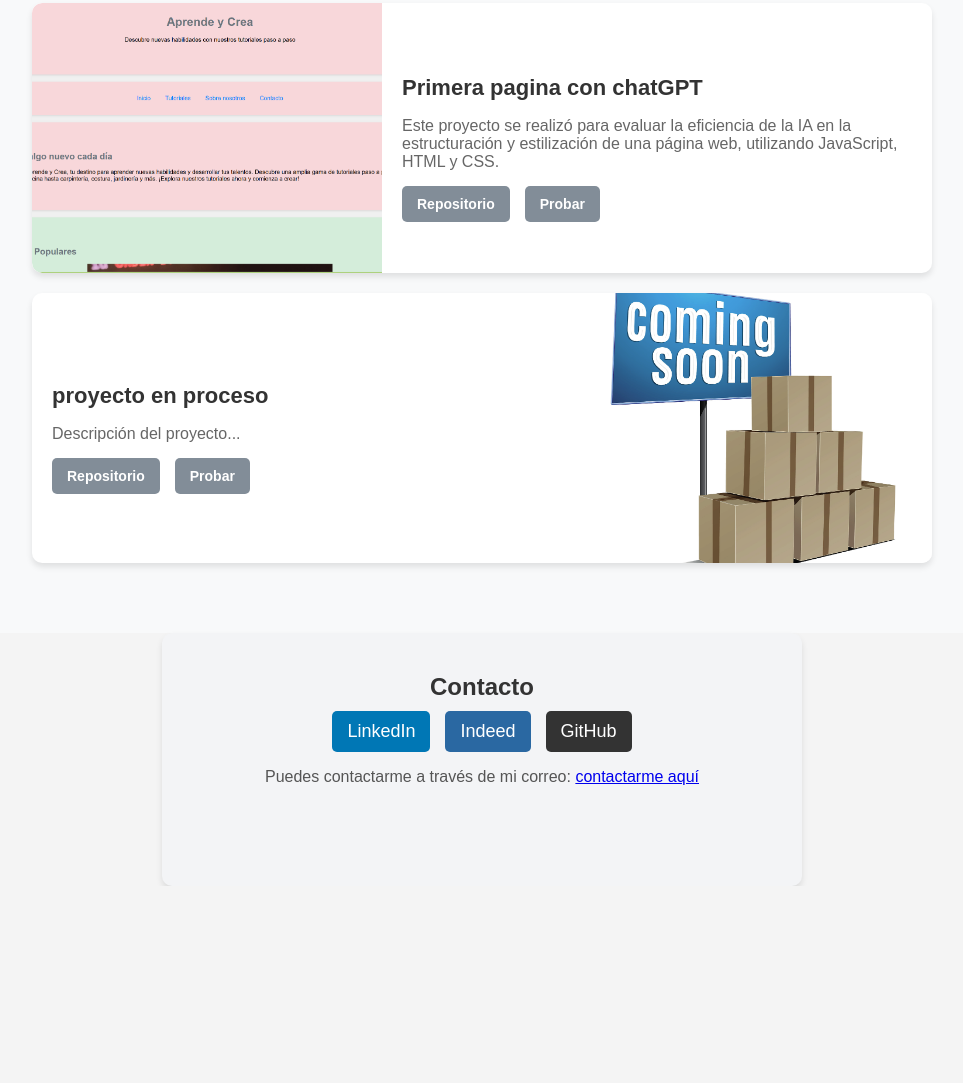
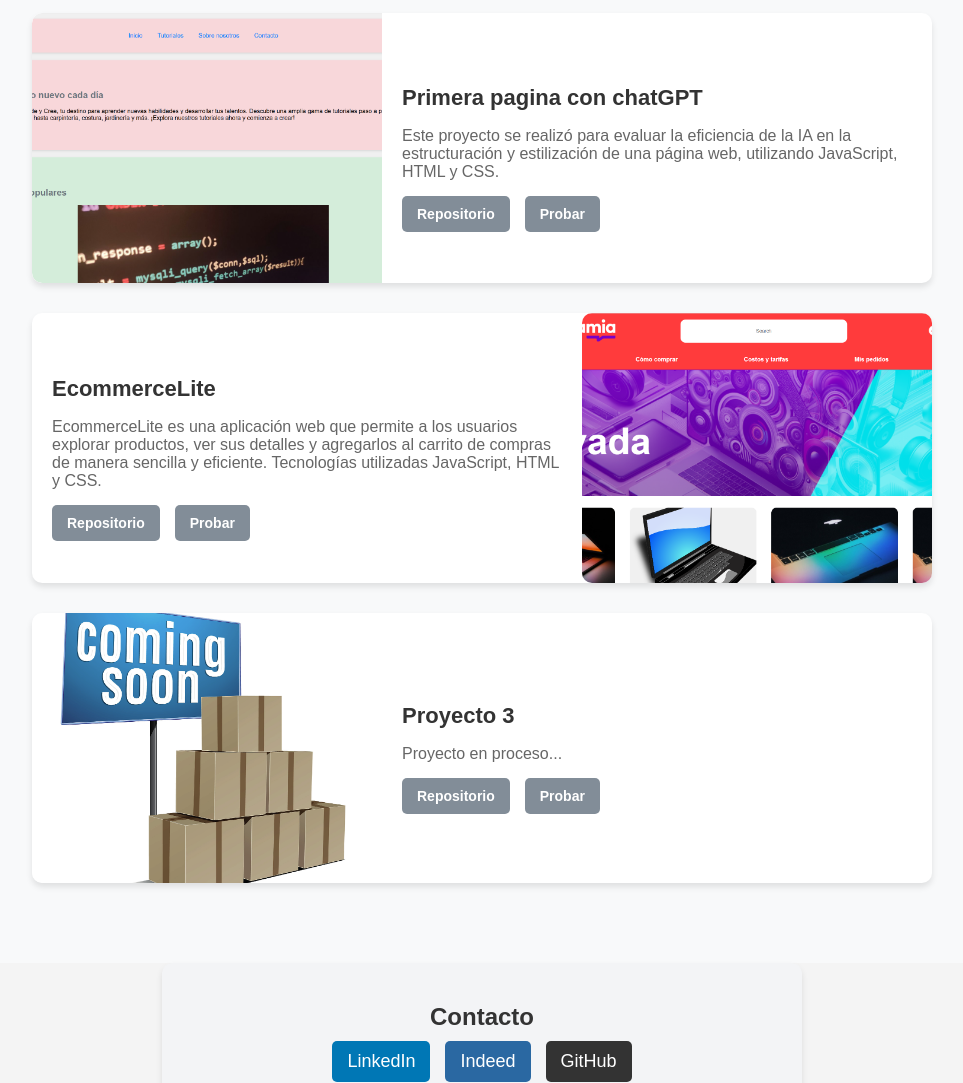
Before and after one commit to MXbril/portafolio, a plain HTML site: page index.html in a window 1280 px wide. Shown: the part 1263-2346 px from the top of the page, without its empty margins (158-1121 px from the left). Before the commit the page ends 2149 px from the top, so only its background shows below. Drawn offline with Linux system fonts and the light colour scheme.

Commit message:
actualización segundo proyecto agregado

```diff
--- a/index.html
+++ b/index.html
@@ -8,8 +8,6 @@
     <title>Portafolio - Desarrollador Fullstack</title>
     <link rel="stylesheet" href="styles.css">
     <link rel="stylesheet" href="https://cdnjs.cloudflare.com/ajax/libs/font-awesome/6.5.1/css/all.min.css">
-
-
 </head>
 
 <body>
@@ -76,7 +74,7 @@
     <section id="proyectos">
         <h2>Proyectos</h2>
         <div class="proyecto">
-            <img class="proyecto-img" src="img/captura.png" alt="proyecto-tienda">
+            <img class="proyecto-img" src="img/web-guia-con-ia.png" alt="proyecto-tienda">
             <div class="proyecto-info">
                 <h3>Primera pagina con chatGPT</h3>
                 <p>Este proyecto se realizó para evaluar la eficiencia de la IA en la estructuración
@@ -95,11 +93,32 @@
                 </div>
             </div>
         </div>
-        <div class="proyecto" id="segundo-proyecto">
-            <img class="proyecto-img" src="img/coming-soon.png" alt="proyecto-2">
+        <div class="proyecto invertido">
+            <img class="proyecto-img" src="img/tiendamia.png" alt="proyecto-2">
             <div class="proyecto-info">
-                <h3>proyecto en proceso</h3>
-                <p>Descripción del proyecto...</p>
+                <h3>EcommerceLite</h3>
+                <p>EcommerceLite es una aplicación web que permite a los usuarios
+                    explorar productos, ver sus detalles y agregarlos al carrito de compras
+                    de manera sencilla y eficiente. Tecnologías utilizadas JavaScript, HTML y CSS.</p>
+                <div class="botones-proyecto">
+                    <span class="repositorio">
+                        <a href="https://github.com/MXbril/store.git">
+                            <button class="button-repo">Repositorio</button>
+                        </a>
+                    </span>
+                    <span class="probar">
+                        <a href="https://mxbril.github.io/store/index.html">
+                            <button class="button-prueba">Probar</button>
+                        </a>
+                    </span>
+                </div>
+            </div>
+        </div>
+        <div class="proyecto">
+            <img class="proyecto-img" src="img/coming-soon.png" alt="proyecto-3">
+            <div class="proyecto-info">
+                <h3>Proyecto 3</h3>
+                <p>Proyecto en proceso...</p>
                 <div class="botones-proyecto">
                     <span class="repositorio">
                         <a href="#">
--- a/styles.css
+++ b/styles.css
@@ -134,7 +134,7 @@ section {
     border-radius: 10px;
     box-shadow: 0 4px 6px rgba(0, 0, 0, 0.1);
     overflow: hidden;
-    margin: 20px auto;
+    margin: 30px auto;
     max-width: 900px;
     transition: transform 0.3s, box-shadow 0.3s;
 }
@@ -144,7 +144,7 @@ section {
     box-shadow: 0 8px 16px rgba(0, 0, 0, 0.2);
 }
 
-#segundo-proyecto{
+.invertido{
     flex-direction: row-reverse;
 }
 
```
Also changed, not shown: img/captura.png (deleted), img/tiendamia.png (added), img/web-guia-con-ia.png (added).
